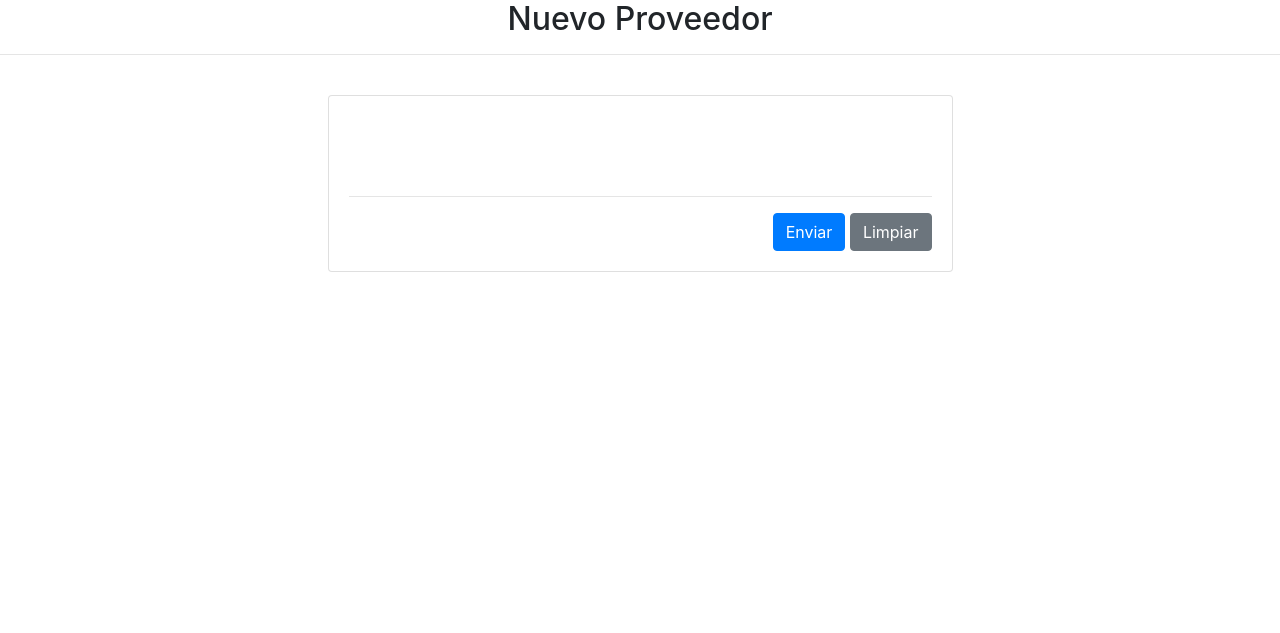
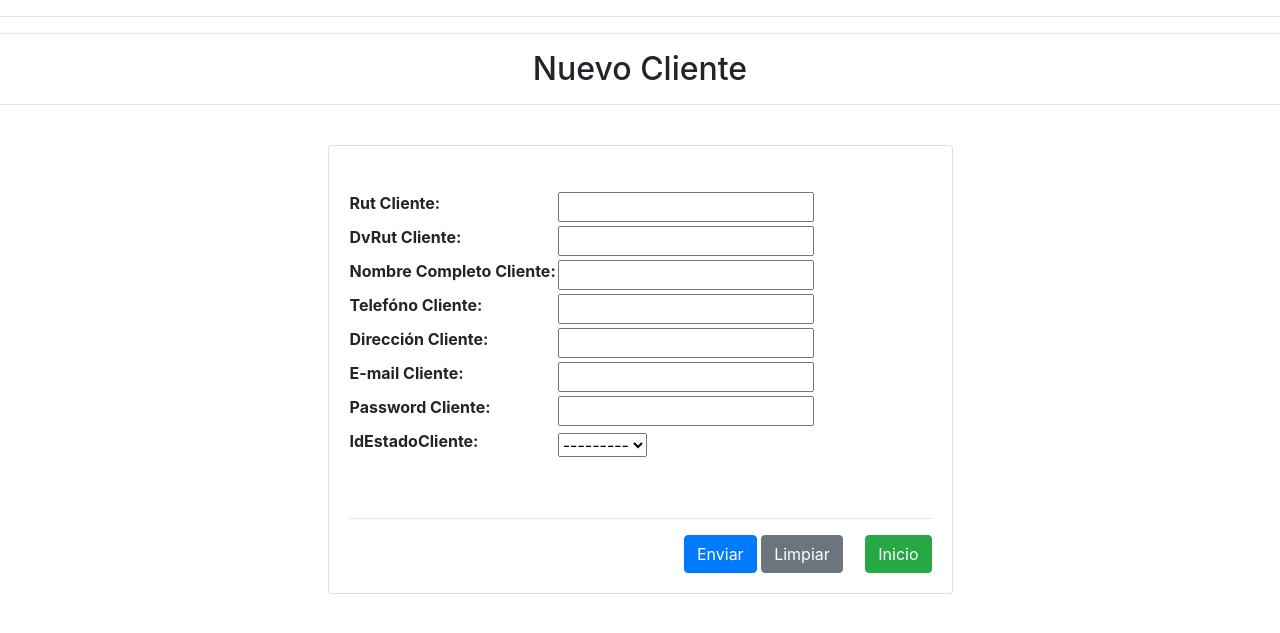
Before and after one commit to FabianAcunaVaras/Proyecto-semestral, a Django app: page /Registro in a window 1280 px wide. Shown: the top 633 px of the page. Run offline with Django 3.2, Linux system fonts and the light colour scheme; data that the repository does not hold is empty; some libraries are stand-ins or nearby versions.

Commit message:
modificacion

```diff
--- a/SantDelivery/core/templates/core/Registro.html
+++ b/SantDelivery/core/templates/core/Registro.html
@@ -12,12 +12,13 @@
     <link rel="stylesheet" href="{% static 'core/css/bootstrap.min.css' %}">
 
 
-    <title>Crear Proveedor</title>
+    <title>Creacion Cliente</title>
 </head>
 
 <body>
-
-    <center><h2>Nuevo Proveedor</h2></center>
+    <hr>
+    <hr>
+    <center><h2>Nuevo Cliente</h2></center>
     <hr>
     <br>
     <div class="row">
@@ -28,7 +29,9 @@
                         {% csrf_token %}
                         <br>
                         <div class="form-group">
-                            {{ form.as_p }}
+                            <table>
+                            {{ form}}
+                            </table>
                         </div>
                         <br>
                         <hr>
@@ -36,7 +39,12 @@
                             <input type="submit" class="btn btn-primary" id="enviar" value="Enviar">
                             &nbsp;
                             <input type="reset" class="btn btn-secondary" id="limpiar" value="Limpiar">
+                            &nbsp;
+                            &nbsp;
+                            &nbsp;
+                            <a class="btn btn-success" href="{% url 'index' %}"> Inicio</a>
                         </div>
+
 
                     </form>
                     <div class="row">
--- a/SantDelivery/core/views.py
+++ b/SantDelivery/core/views.py
@@ -24,9 +24,6 @@ def Comida(request):
 
 
 def Registro(request):
-    return render(request, 'core/Registro.html')
-
-def Nuevo_Proveedor(request):
     datos = {
         'form' : ClientesForm()
     }
```
